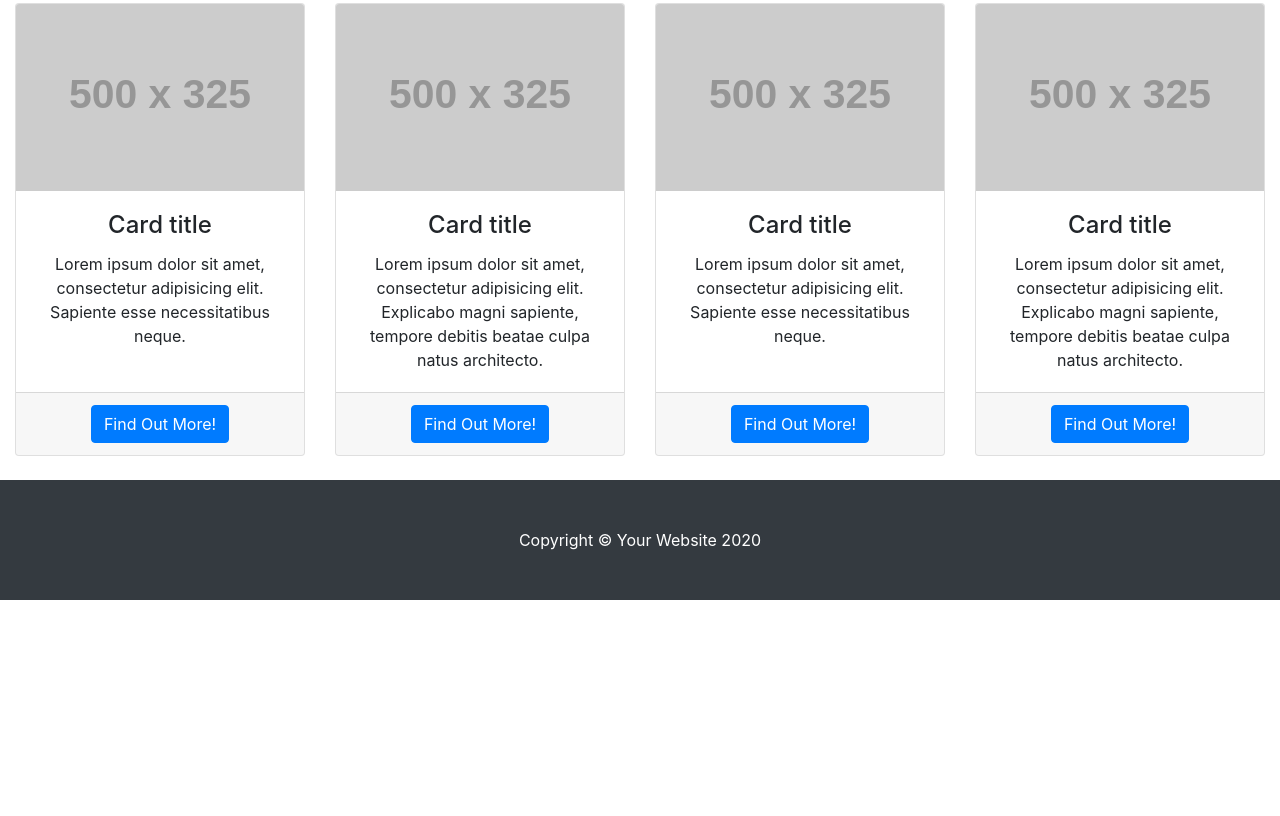
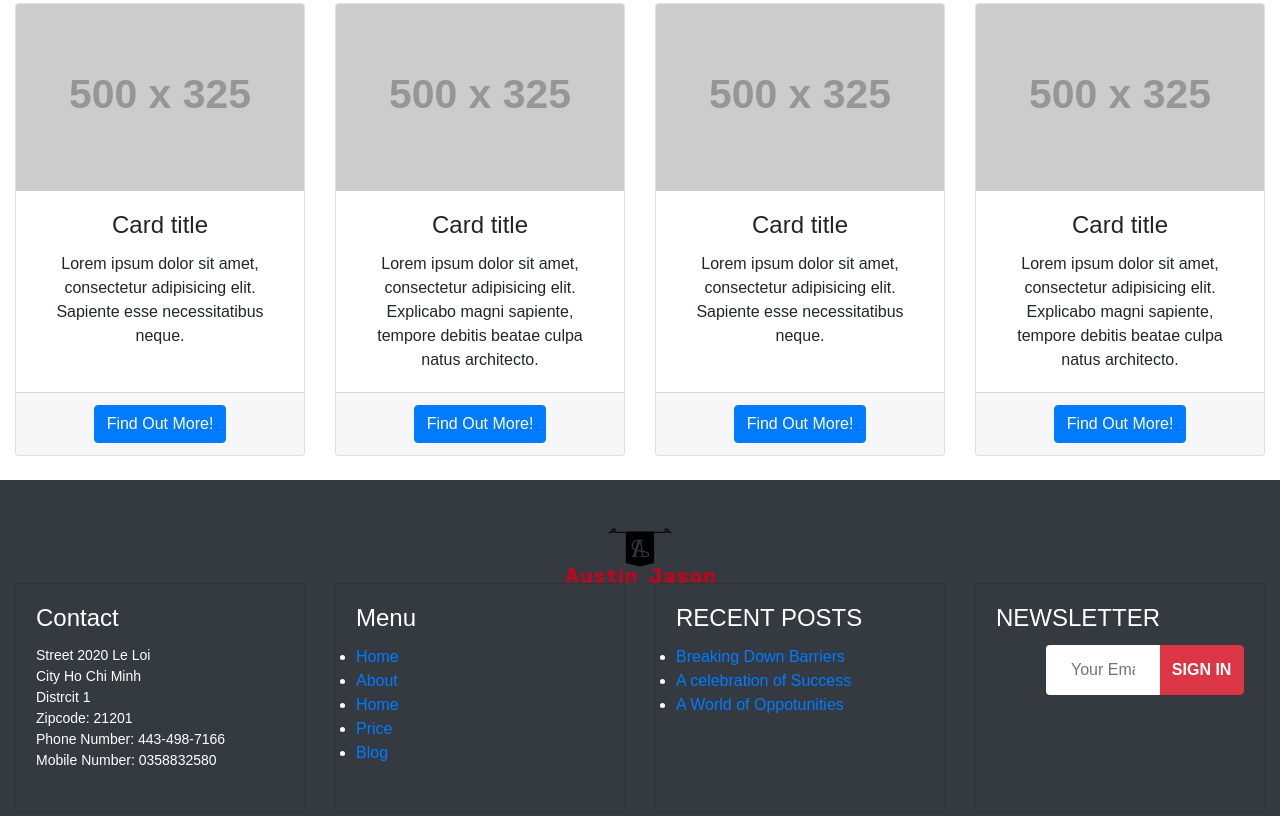
Before and after one commit to AllyriaCS/Alita-Web-App, a plain HTML site: page index.html in a window 1280 px wide. Shown: the part 1395-2211 px from the top of the page. Before the commit the page ends 1995 px from the top, so only its background shows below. Drawn offline with nearby package versions, Linux system fonts and the light colour scheme; placeholder pictures from the web are drawn by us.

Commit message:
Structure of footer

```diff
--- a/index.html
+++ b/index.html
@@ -1,24 +1,27 @@
 <!DOCTYPE html>
 <html lang="en">
+
 <head>
-    <meta charset="UTF-8">
-    <meta name="viewport" content="width=device-width, initial-scale=1.0">
-    <link rel="stylesheet" href="https://use.fontawesome.com/releases/v5.14.0/css/all.css" integrity="sha384-HzLeBuhoNPvSl5KYnjx0BT+WB0QEEqLprO+NBkkk5gbc67FTaL7XIGa2w1L0Xbgc" crossorigin="anonymous">
-    <link rel="stylesheet" href="https://stackpath.bootstrapcdn.com/bootstrap/4.3.1/css/bootstrap.min.css" integrity="sha384-ggOyR0iXCbMQv3Xipma34MD+dH/1fQ784/j6cY/iJTQUOhcWr7x9JvoRxT2MZw1T" crossorigin="anonymous">
-    <link rel="stylesheet" href="static/CSS/homepage-style.css">
-    <title>Homepage</title>
+  <meta charset="UTF-8">
+  <meta name="viewport" content="width=device-width, initial-scale=1.0">
+  <link rel="stylesheet" href="https://use.fontawesome.com/releases/v5.14.0/css/all.css"
+    integrity="sha384-HzLeBuhoNPvSl5KYnjx0BT+WB0QEEqLprO+NBkkk5gbc67FTaL7XIGa2w1L0Xbgc" crossorigin="anonymous">
+  <link rel="stylesheet" href="https://stackpath.bootstrapcdn.com/bootstrap/4.3.1/css/bootstrap.min.css"
+    integrity="sha384-ggOyR0iXCbMQv3Xipma34MD+dH/1fQ784/j6cY/iJTQUOhcWr7x9JvoRxT2MZw1T" crossorigin="anonymous">
+  <link rel="stylesheet" href="static/CSS/homepage-style.css">
+  <title>Homepage</title>
 </head>
+
 <body>
   <header>
     <div class="header-top">
       <div class="container flex-box">
         <a class="logo-brand" href="#">
-          <img src="static/Images/site-logo2.png" width="150px" height="55px"/>
+          <img src="static/Images/site-logo2.png" width="150px" height="55px" />
         </a>
         <form class="form-inline">
           <i class="fas fa-search" aria-hidden="true"></i>
-          <input class="form-control form-control-sm w-100" type="text" placeholder="Search"
-            aria-label="Search">
+          <input class="form-control form-control-sm w-100" type="text" placeholder="Search" aria-label="Search">
         </form>
         <div class="login-register-container">
           <a href="">Login</a>
@@ -62,7 +65,8 @@
           <img class="card-img-top" src="http://placehold.it/500x325" alt="">
           <div class="card-body">
             <h4 class="card-title">Card title</h4>
-            <p class="card-text">Lorem ipsum dolor sit amet, consectetur adipisicing elit. Sapiente esse necessitatibus neque.</p>
+            <p class="card-text">Lorem ipsum dolor sit amet, consectetur adipisicing elit. Sapiente esse necessitatibus
+              neque.</p>
           </div>
           <div class="card-footer">
             <a href="#" class="btn btn-primary">Find Out More!</a>
@@ -75,7 +79,8 @@
           <img class="card-img-top" src="http://placehold.it/500x325" alt="">
           <div class="card-body">
             <h4 class="card-title">Card title</h4>
-            <p class="card-text">Lorem ipsum dolor sit amet, consectetur adipisicing elit. Explicabo magni sapiente, tempore debitis beatae culpa natus architecto.</p>
+            <p class="card-text">Lorem ipsum dolor sit amet, consectetur adipisicing elit. Explicabo magni sapiente,
+              tempore debitis beatae culpa natus architecto.</p>
           </div>
           <div class="card-footer">
             <a href="#" class="btn btn-primary">Find Out More!</a>
@@ -88,7 +93,8 @@
           <img class="card-img-top" src="http://placehold.it/500x325" alt="">
           <div class="card-body">
             <h4 class="card-title">Card title</h4>
-            <p class="card-text">Lorem ipsum dolor sit amet, consectetur adipisicing elit. Sapiente esse necessitatibus neque.</p>
+            <p class="card-text">Lorem ipsum dolor sit amet, consectetur adipisicing elit. Sapiente esse necessitatibus
+              neque.</p>
           </div>
           <div class="card-footer">
             <a href="#" class="btn btn-primary">Find Out More!</a>
@@ -101,7 +107,8 @@
           <img class="card-img-top" src="http://placehold.it/500x325" alt="">
           <div class="card-body">
             <h4 class="card-title">Card title</h4>
-            <p class="card-text">Lorem ipsum dolor sit amet, consectetur adipisicing elit. Explicabo magni sapiente, tempore debitis beatae culpa natus architecto.</p>
+            <p class="card-text">Lorem ipsum dolor sit amet, consectetur adipisicing elit. Explicabo magni sapiente,
+              tempore debitis beatae culpa natus architecto.</p>
           </div>
           <div class="card-footer">
             <a href="#" class="btn btn-primary">Find Out More!</a>
@@ -120,7 +127,8 @@
           <img class="card-img-top" src="http://placehold.it/500x325" alt="">
           <div class="card-body">
             <h4 class="card-title">Card title</h4>
-            <p class="card-text">Lorem ipsum dolor sit amet, consectetur adipisicing elit. Sapiente esse necessitatibus neque.</p>
+            <p class="card-text">Lorem ipsum dolor sit amet, consectetur adipisicing elit. Sapiente esse necessitatibus
+              neque.</p>
           </div>
           <div class="card-footer">
             <a href="#" class="btn btn-primary">Find Out More!</a>
@@ -133,7 +141,8 @@
           <img class="card-img-top" src="http://placehold.it/500x325" alt="">
           <div class="card-body">
             <h4 class="card-title">Card title</h4>
-            <p class="card-text">Lorem ipsum dolor sit amet, consectetur adipisicing elit. Explicabo magni sapiente, tempore debitis beatae culpa natus architecto.</p>
+            <p class="card-text">Lorem ipsum dolor sit amet, consectetur adipisicing elit. Explicabo magni sapiente,
+              tempore debitis beatae culpa natus architecto.</p>
           </div>
           <div class="card-footer">
             <a href="#" class="btn btn-primary">Find Out More!</a>
@@ -146,7 +155,8 @@
           <img class="card-img-top" src="http://placehold.it/500x325" alt="">
           <div class="card-body">
             <h4 class="card-title">Card title</h4>
-            <p class="card-text">Lorem ipsum dolor sit amet, consectetur adipisicing elit. Sapiente esse necessitatibus neque.</p>
+            <p class="card-text">Lorem ipsum dolor sit amet, consectetur adipisicing elit. Sapiente esse necessitatibus
+              neque.</p>
           </div>
           <div class="card-footer">
             <a href="#" class="btn btn-primary">Find Out More!</a>
@@ -159,7 +169,8 @@
           <img class="card-img-top" src="http://placehold.it/500x325" alt="">
           <div class="card-body">
             <h4 class="card-title">Card title</h4>
-            <p class="card-text">Lorem ipsum dolor sit amet, consectetur adipisicing elit. Explicabo magni sapiente, tempore debitis beatae culpa natus architecto.</p>
+            <p class="card-text">Lorem ipsum dolor sit amet, consectetur adipisicing elit. Explicabo magni sapiente,
+              tempore debitis beatae culpa natus architecto.</p>
           </div>
           <div class="card-footer">
             <a href="#" class="btn btn-primary">Find Out More!</a>
@@ -178,7 +189,8 @@
           <img class="card-img-top" src="http://placehold.it/500x325" alt="">
           <div class="card-body">
             <h4 class="card-title">Card title</h4>
-            <p class="card-text">Lorem ipsum dolor sit amet, consectetur adipisicing elit. Sapiente esse necessitatibus neque.</p>
+            <p class="card-text">Lorem ipsum dolor sit amet, consectetur adipisicing elit. Sapiente esse necessitatibus
+              neque.</p>
           </div>
           <div class="card-footer">
             <a href="#" class="btn btn-primary">Find Out More!</a>
@@ -191,7 +203,8 @@
           <img class="card-img-top" src="http://placehold.it/500x325" alt="">
           <div class="card-body">
             <h4 class="card-title">Card title</h4>
-            <p class="card-text">Lorem ipsum dolor sit amet, consectetur adipisicing elit. Explicabo magni sapiente, tempore debitis beatae culpa natus architecto.</p>
+            <p class="card-text">Lorem ipsum dolor sit amet, consectetur adipisicing elit. Explicabo magni sapiente,
+              tempore debitis beatae culpa natus architecto.</p>
           </div>
           <div class="card-footer">
             <a href="#" class="btn btn-primary">Find Out More!</a>
@@ -204,7 +217,8 @@
           <img class="card-img-top" src="http://placehold.it/500x325" alt="">
           <div class="card-body">
             <h4 class="card-title">Card title</h4>
-            <p class="card-text">Lorem ipsum dolor sit amet, consectetur adipisicing elit. Sapiente esse necessitatibus neque.</p>
+            <p class="card-text">Lorem ipsum dolor sit amet, consectetur adipisicing elit. Sapiente esse necessitatibus
+              neque.</p>
           </div>
           <div class="card-footer">
             <a href="#" class="btn btn-primary">Find Out More!</a>
@@ -217,7 +231,8 @@
           <img class="card-img-top" src="http://placehold.it/500x325" alt="">
           <div class="card-body">
             <h4 class="card-title">Card title</h4>
-            <p class="card-text">Lorem ipsum dolor sit amet, consectetur adipisicing elit. Explicabo magni sapiente, tempore debitis beatae culpa natus architecto.</p>
+            <p class="card-text">Lorem ipsum dolor sit amet, consectetur adipisicing elit. Explicabo magni sapiente,
+              tempore debitis beatae culpa natus architecto.</p>
           </div>
           <div class="card-footer">
             <a href="#" class="btn btn-primary">Find Out More!</a>
@@ -230,14 +245,83 @@
 
   <footer class="py-5 bg-dark">
     <div class="container">
-      <p class="m-0 text-center text-white">Copyright &copy; Your Website 2020</p>
+      <div class="text-center text-white">
+        <img src="./static/Images/site-logo1.png" width="150px" height="55px" />
+      </div>
     </div>
+
+    <div class="row text-white">
+      <div class="col-lg-3 col-md-6">
+        <div class="card h-100 bg-dark">
+          <div class="card-body">
+            <h4 class="card-title">Contact</h4>
+            <pre class="text-left text-white">
+Street 2020 Le Loi
+City Ho Chi Minh
+Distrcit 1
+Zipcode: 21201
+Phone Number: 443-498-7166
+Mobile Number: 0358832580
+            </pre>
+          </div>
+        </div>
+      </div>
+
+      <div class="col-lg-3 col-md-6">
+        <div class="card h-100 bg-dark">
+          <div class="card-body">
+            <h4 class="card-title">Menu</h4>
+            <ul>
+              <li><a href="">Home</a></li>
+              <li><a href="">About</a></li>
+              <li><a href="">Home</a></li>
+              <li><a href="">Price</a></li>
+              <li><a href="">Blog</a></li>
+            </ul>
+          </div>
+        </div>
+      </div>
+
+        <div class="col-lg-3 col-md-6">
+          <div class="card h-100 bg-dark">
+            <div class="card-body">
+              <h4 class="card-title">RECENT POSTS</h4>
+              <ul>
+                <li><a href="">Breaking Down Barriers</a></li>
+                <li><a href="">A celebration of Success</a></li>
+                <li><a href="">A World of Oppotunities</a></li>
+              </ul>
+            </div>
+          </div>
+        </div>
+
+        <div class="col-lg-3 col-md-6">
+          <div class="card h-100 bg-dark">
+            <div class="card-body">
+              <h4 class="card-title">NEWSLETTER</h4>
+              <form class="form-inline">
+                <div class="input-group mb-3">
+                  <input type="text" class="form-control border-0" placeholder="Your Email Address..." aria-label="Recipient's username" aria-describedby="basic-addon2">
+                  <div class="input-group-append">
+                    <button class="border-danger input-group-text bg-danger text-uppercase text-white font-weight-bold" id="basic-addon2">SIGN IN</button>
+                  </div>
+                </div>
+              </form>
+            </div>
+          </div>
+        </div>
+    </div>
+
   </footer>
+  <script src="https://code.jquery.com/jquery-3.3.1.slim.min.js"
+    integrity="sha384-q8i/X+965DzO0rT7abK41JStQIAqVgRVzpbzo5smXKp4YfRvH+8abtTE1Pi6jizo"
+    crossorigin="anonymous"></script>
+  <script src="https://cdnjs.cloudflare.com/ajax/libs/popper.js/1.14.7/umd/popper.min.js"
+    integrity="sha384-UO2eT0CpHqdSJQ6hJty5KVphtPhzWj9WO1clHTMGa3JDZwrnQq4sF86dIHNDz0W1"
+    crossorigin="anonymous"></script>
+  <script src="https://stackpath.bootstrapcdn.com/bootstrap/4.3.1/js/bootstrap.min.js"
+    integrity="sha384-JjSmVgyd0p3pXB1rRibZUAYoIIy6OrQ6VrjIEaFf/nJGzIxFDsf4x0xIM+B07jRM"
+    crossorigin="anonymous"></script>
+</body>
 
-
-
-    <script src="https://code.jquery.com/jquery-3.3.1.slim.min.js" integrity="sha384-q8i/X+965DzO0rT7abK41JStQIAqVgRVzpbzo5smXKp4YfRvH+8abtTE1Pi6jizo" crossorigin="anonymous"></script>
-    <script src="https://cdnjs.cloudflare.com/ajax/libs/popper.js/1.14.7/umd/popper.min.js" integrity="sha384-UO2eT0CpHqdSJQ6hJty5KVphtPhzWj9WO1clHTMGa3JDZwrnQq4sF86dIHNDz0W1" crossorigin="anonymous"></script>
-    <script src="https://stackpath.bootstrapcdn.com/bootstrap/4.3.1/js/bootstrap.min.js" integrity="sha384-JjSmVgyd0p3pXB1rRibZUAYoIIy6OrQ6VrjIEaFf/nJGzIxFDsf4x0xIM+B07jRM" crossorigin="anonymous"></script>
-</body>
 </html>
--- a/static/CSS/homepage-style.css
+++ b/static/CSS/homepage-style.css
@@ -1,7 +1,8 @@
-* {
+*, pre {
     margin: 0;
     padding: 0;
     box-sizing: border-box;
+    font-family: Arial, Helvetica, sans-serif;
 }
 
 .flex-box {
```
